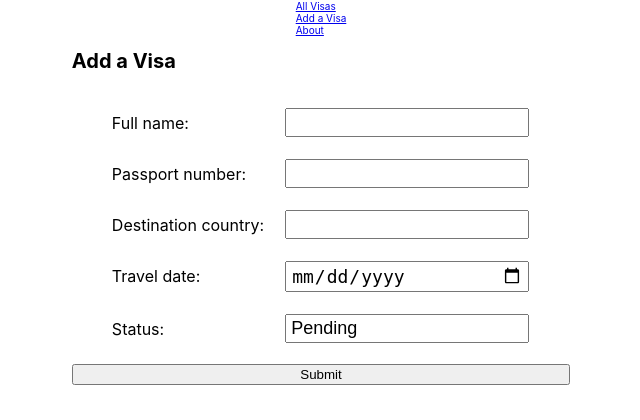
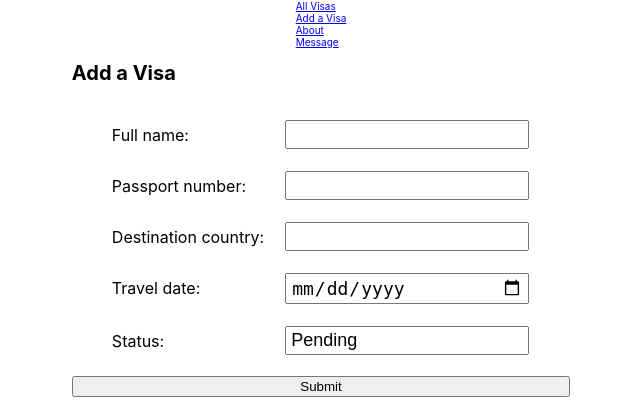
Before and after one commit to AqeelMoslem/GoVisa, a Django app: page /visas/create/ in a window 1280 px wide. Shown: the top 420 px of the page, without its empty margins (319-959 px from the left). Run offline with Django 5.2, Linux system fonts and the light colour scheme.

Commit message:
Edit mesage model

```diff
--- a/main_app/forms.py
+++ b/main_app/forms.py
@@ -1,8 +1,20 @@
 from django import forms
 from .models import Visa
+from .models import Message
+
 
 class VisaForm(forms.ModelForm):
     class Meta:
         model = Visa
         fields = ['full_name', 'passport_number', 'destination_country', 'travel_date', 'status']
         widgets = {'travel_date': forms.DateInput(attrs={'type': 'date'})}
+
+
+class MessageForm(forms.ModelForm):
+    class Meta:
+        model = Message
+        fields = ['subject', 'body']
+        widgets = {
+            'subject': forms.TextInput(attrs={'class': 'form-control', 'placeholder': 'Subject'}),
+            'body': forms.Textarea(attrs={'class': 'form-control', 'placeholder': 'Write your message here...', 'rows': 5}),
+        }
--- a/main_app/models.py
+++ b/main_app/models.py
@@ -19,14 +19,20 @@ class Visa(models.Model):
 
 class Message(models.Model):
     sender = models.ForeignKey(
-        settings.AUTH_USER_MODEL,
-        on_delete=models.CASCADE,
-        related_name='sent_messages'
+        settings.AUTH_USER_MODEL, on_delete=models.CASCADE, related_name='sent_messages'
     )
+    recipient = models.ForeignKey(
+    settings.AUTH_USER_MODEL,
+    on_delete=models.CASCADE,
+    related_name='received_messages',
+    null=True,  # يسمح بأن يكون فارغ
+    blank=True
+)
     subject = models.CharField(max_length=255)
     body = models.TextField()
     is_read = models.BooleanField(default=False)
     created_at = models.DateTimeField(auto_now_add=True)
+    reply_to = models.ForeignKey('self', null=True, blank=True, on_delete=models.SET_NULL, related_name='replies')
 
     def __str__(self):
-        return f"{self.subject} - {self.sender.username}"
+        return f"{self.subject} - {self.sender.username} → {self.recipient.username}"
--- a/main_app/templates/base.html
+++ b/main_app/templates/base.html
@@ -32,6 +32,7 @@
   <li><a href="{% url 'visa-index' %}">All Visas</a></li>
   <li><a href="{% url 'visa-create' %}">Add a Visa</a></li>
   <li><a href="{% url 'about' %}">About</a></li>
+  <li><a href="{% url 'contact_admin' %}">Message</a></li>
 </ul>
 
   <!-- Page Content -->
--- a/main_app/urls.py
+++ b/main_app/urls.py
@@ -1,6 +1,6 @@
 from django.urls import path
 from . import views # Import views to connect routes to view functions
-
+from .views import inbox, send_message, view_message
 
 urlpatterns = [
     path('', views.Home.as_view(), name='home'),
@@ -10,6 +10,10 @@ urlpatterns = [
     path('visas/create/', views.VisaCreate.as_view(), name='visa-create'),
     path('visas/<int:pk>/update/', views.VisaUpdate.as_view(), name='visa-update'),
     path('visas/<int:pk>/delete/', views.VisaDelete.as_view(), name='visa-delete'),
+    path('inbox/', inbox, name='inbox'),
+    path('send/<int:recipient_id>/', send_message, name='send_message'),
+    path('reply/<int:reply_to_id>/', send_message, name='reply_message'),
+    path('message/<int:message_id>/', view_message, name='view_message'),
     # path('visas/<int:horse_id>/add_feeding/', views.add_feeding, name='add-feeding'),
     # path('toys/create/', views.ToyCreate.as_view(), name='toy-create'),
     # path('toys/<int:pk>/', views.ToyDetail.as_view(), name='toy-detail'),
--- a/main_app/views.py
+++ b/main_app/views.py
@@ -8,7 +8,8 @@ from django.views.generic.edit import CreateView, UpdateView, DeleteView
 from django.http import HttpResponse
 from .models import Visa
 from .forms import VisaForm
-
+from .forms import MessageForm
+from django.conf import settings
 
 from django.views.generic import ListView, DetailView # add these
 from django.contrib.auth import login
@@ -63,3 +64,60 @@ class VisaUpdate(UpdateView):
 class VisaDelete(DeleteView):
     model = Visa
     success_url = '/visas/'
+
+
+from django.shortcuts import render, redirect, get_object_or_404
+from django.contrib.auth.decorators import login_required
+from .models import Message
+from .forms import MessageForm
+from django.conf import settings
+
+@login_required
+def inbox(request):
+    # الرسائل المستلمة والمرسلة
+    messages_received = Message.objects.filter(recipient=request.user).order_by('-created_at')
+    messages_sent = Message.objects.filter(sender=request.user).order_by('-created_at')
+    return render(request, 'inbox.html', {
+        'messages_received': messages_received,
+        'messages_sent': messages_sent
+    })
+
+@login_required
+def send_message(request, recipient_id=None, reply_to_id=None):
+    recipient = None
+    reply_to = None
+    if recipient_id:
+        recipient = get_object_or_404(settings.AUTH_USER_MODEL, id=recipient_id)
+    if reply_to_id:
+        reply_to = get_object_or_404(Message, id=reply_to_id)
+
+    if request.method == "POST":
+        form = MessageForm(request.POST)
+        if form.is_valid():
+            msg = form.save(commit=False)
+            msg.sender = request.user
+            if reply_to:
+                msg.recipient = reply_to.sender
+                msg.reply_to = reply_to
+            else:
+                msg.recipient = recipient
+            msg.save()
+            return redirect('inbox')
+    else:
+        form = MessageForm()
+
+    return render(request, 'send_message.html', {'form': form, 'recipient': recipient, 'reply_to': reply_to})
+
+@login_required
+def view_message(request, message_id):
+    message = get_object_or_404(Message, id=message_id)
+    # تأكد المستخدم طرف في المحادثة
+    if request.user != message.sender and request.user != message.recipient:
+        return redirect('inbox')
+
+    message.is_read = True
+    message.save()
+
+    replies = message.replies.all().order_by('created_at')
+    form = MessageForm()  # form للرد
+    return render(request, 'view_message.html', {'message': message, 'replies': replies, 'form': form})
```
Also changed, not shown: main_app/templates/contact.html (added, +17 -0 lines), main_app/templates/message/inbox.html (added, +20 -0 lines), main_app/templates/message_success.html (added, +7 -0 lines), main_app/migrations/0003_message_recipient_message_reply_to.py (added), main_app/templates/message/view_message.html (added).
